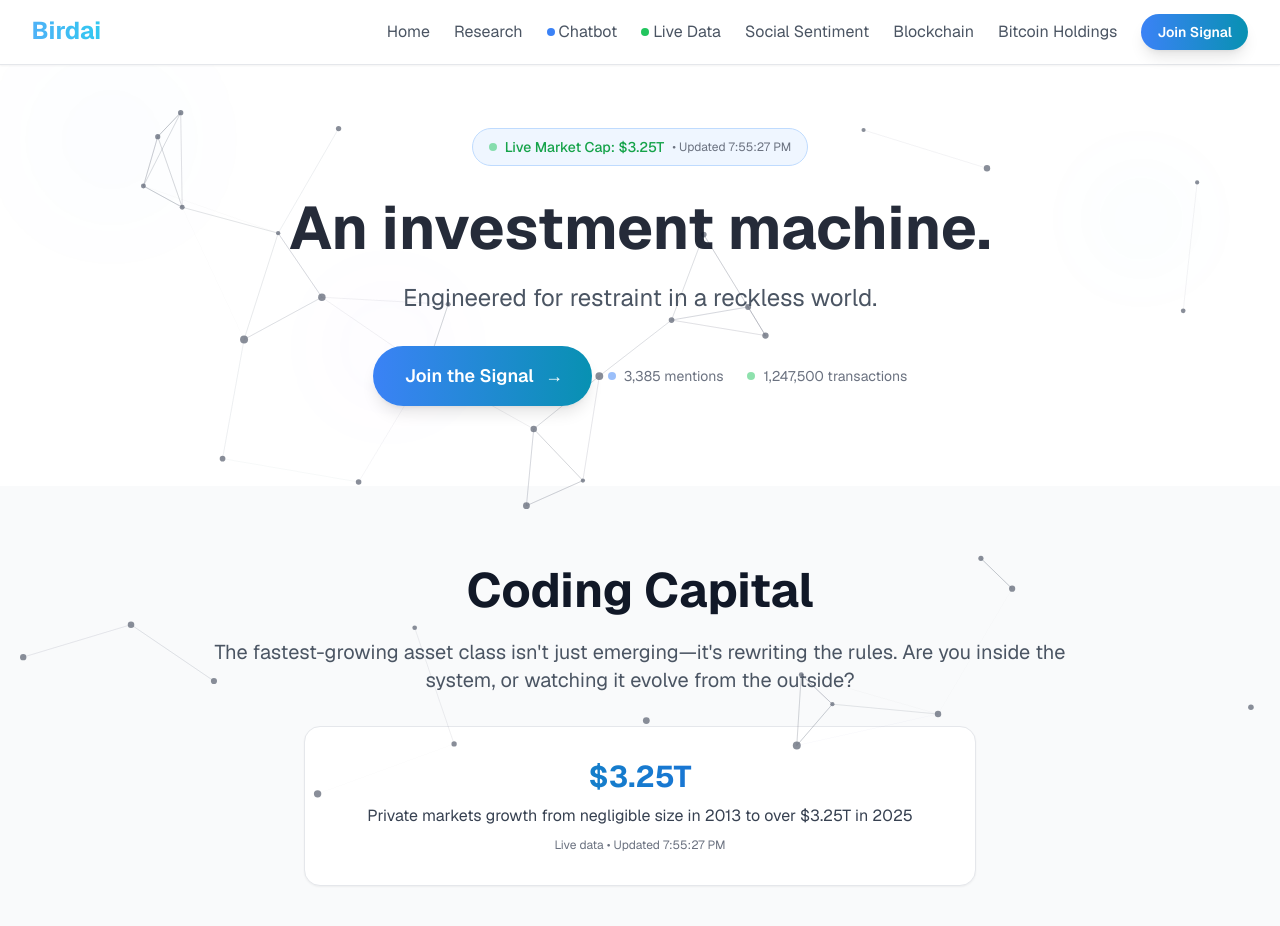
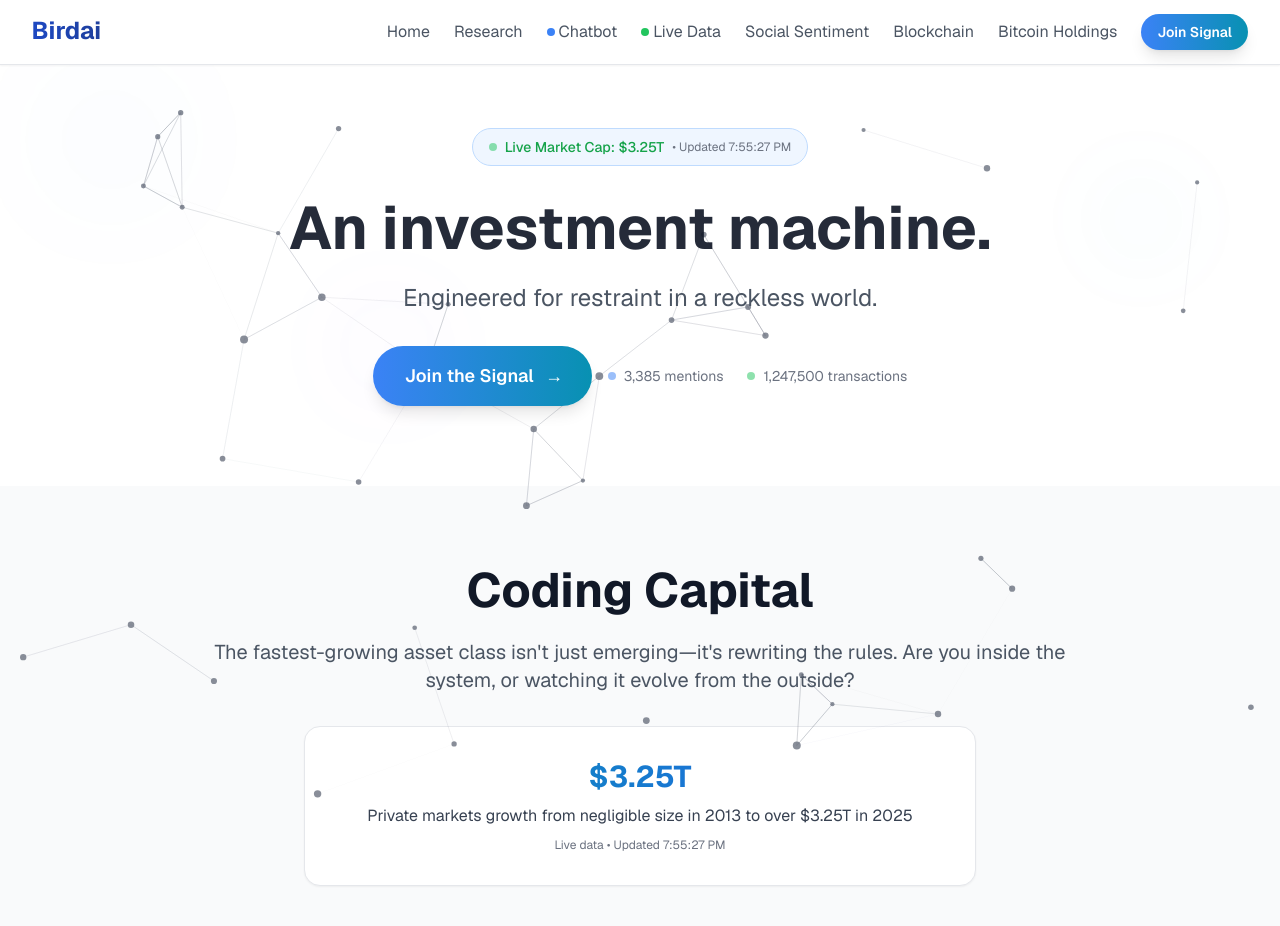
Before and after one commit to Kfar19/CursorWeb, a Next.js app: page / in a window 1280 px wide. Shown: the top 926 px of the page. Built offline with nearby package versions, Linux system fonts and the light colour scheme; no server answers.

Commit message:
Update Birdai logo to darker blue gradient for more professional appearance

```diff
--- a/src/app/page.tsx
+++ b/src/app/page.tsx
@@ -1163,7 +1163,7 @@ export default function Home() {
                 }}
               >
                 <motion.span
-                  className="text-transparent bg-clip-text bg-gradient-to-r from-blue-400 to-cyan-400"
+                  className="text-transparent bg-clip-text bg-gradient-to-r from-blue-700 to-blue-900"
                   animate={{
                     backgroundPosition: ["0% 50%", "100% 50%", "0% 50%"]
                   }}
```
